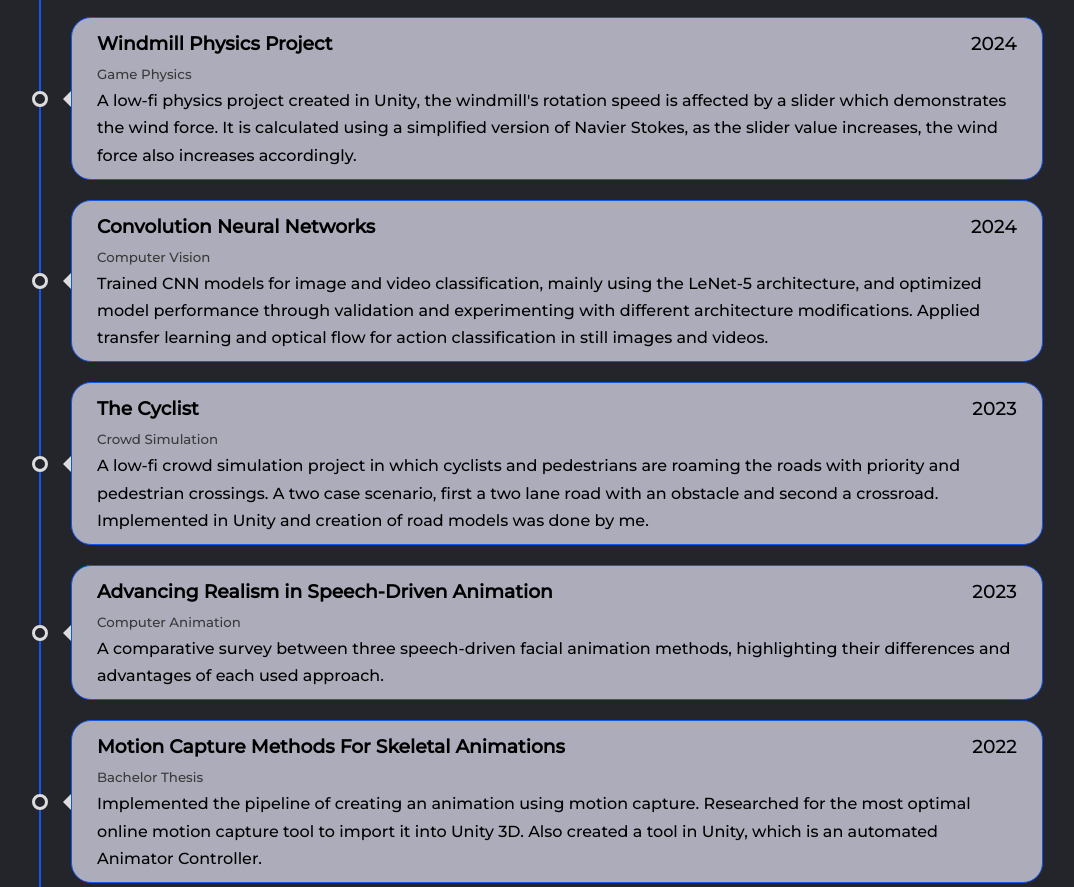
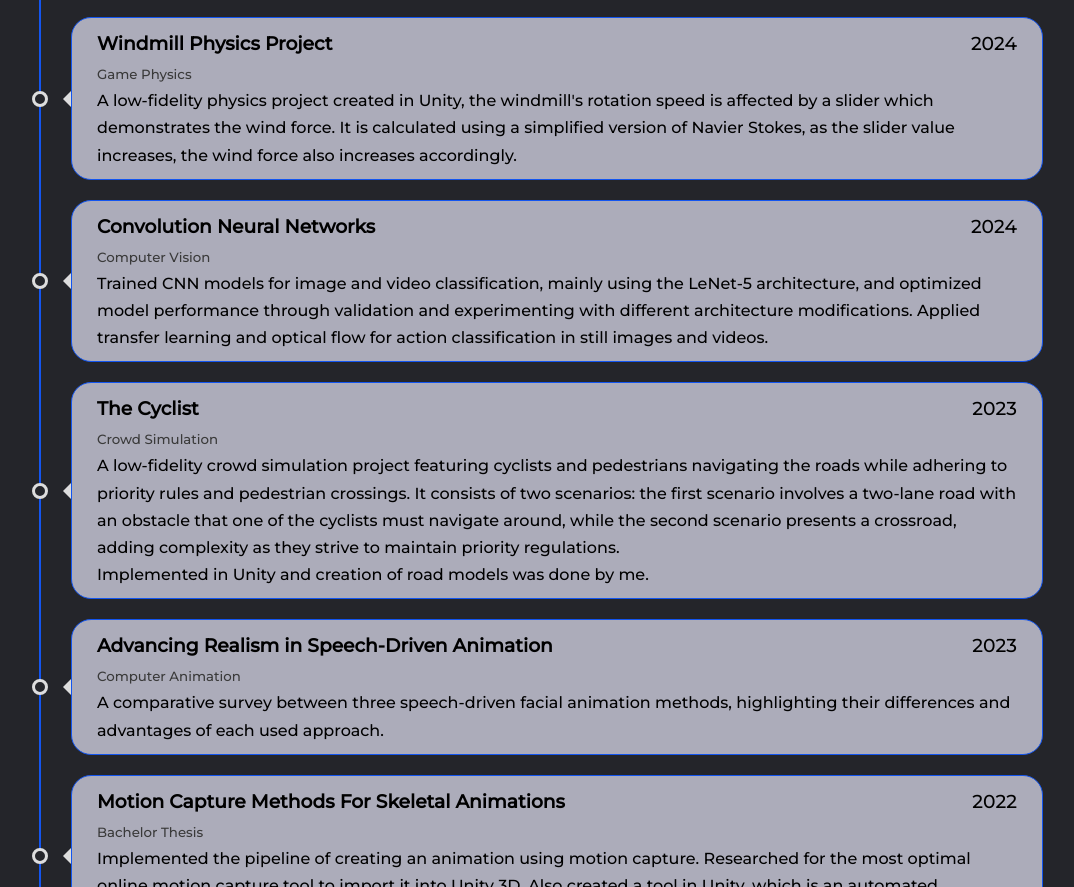
Before and after one commit to EvaChamilaki/evachamilaki.github.io, a plain HTML site: page projects.html in a window 1280 px wide. Shown: the part 852-1739 px from the top of the page, without its empty margins (89-1163 px from the left). Drawn offline with Linux system fonts and the light colour scheme.

Commit message:
Update projects.html

```diff
--- a/projects.html
+++ b/projects.html
@@ -74,7 +74,7 @@
                 <h3>Windmill Physics Project</h3>
                 <small>Game Physics</small>
                 <h3 class="year">2024</h3>
-                <h4> A low-fi physics project created in Unity, the windmill's rotation speed is affected by a slider
+                <h4> A low-fidelity physics project created in Unity, the windmill's rotation speed is affected by a slider
                     which demonstrates
                     the wind force. It is calculated using a simplified version of Navier Stokes, as the slider value
                     increases, the wind
@@ -94,10 +94,11 @@
                 <h3>The Cyclist</h3>
                 <small>Crowd Simulation</small>
                 <h3 class="year">2023</h3>
-                <h4> A low-fi crowd simulation project in which cyclists and pedestrians are roaming the roads with
-                    priority and
-                    pedestrian crossings. A two case scenario, first a two lane road with an obstacle and second a
-                    crossroad.<br>
+                <h4> A low-fidelity crowd simulation project featuring cyclists and pedestrians navigating the roads
+                    while adhering to priority rules and pedestrian crossings. It consists of two scenarios: the first
+                    scenario involves a two-lane road with an obstacle that one of the cyclists must navigate around,
+                    while the second scenario presents a crossroad, adding complexity as they strive to maintain
+                    priority regulations.<br>
                     Implemented in Unity and creation of road models was done by me.</h4>
             </div>
             <div class="project-item">
@@ -205,4 +206,5 @@
 
     <script src="other_files/script.js"></script>
 </body>
+
 </html>
```
